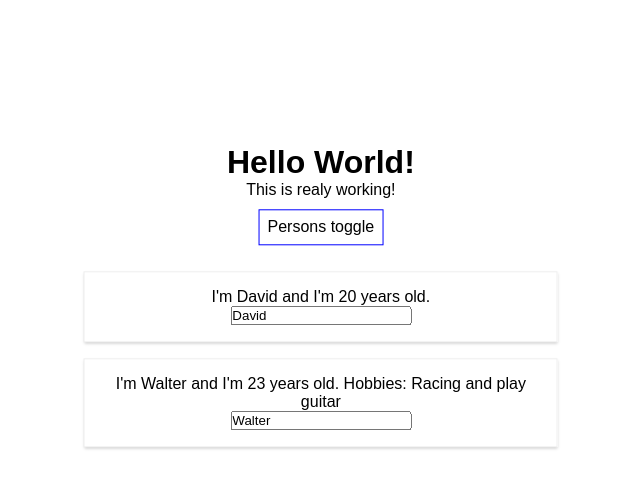
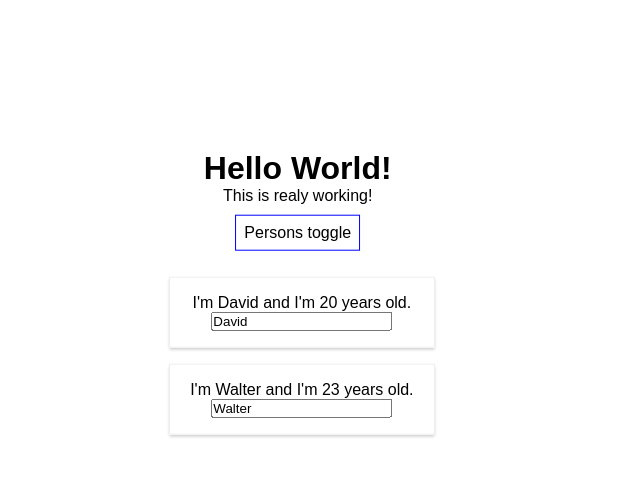
Before and after one commit to SottoMayor/ReactJs, a React (Create React App) app: page / in a window 1280 px wide. Both pictures are taken after a click on the button "Persons toggle". Shown: the top 488 px of the page, without its empty margins (240-880 px from the left). Built offline with nearby package versions, Linux system fonts and the light colour scheme.

Commit message:
outputing lists

```diff
--- a/src/App.js
+++ b/src/App.js
@@ -42,13 +42,15 @@ const app = props => {
     let persons = null;
 
     if (showPersons.showPersons){
-      persons = (
+      persons =
+      (
         <div>
 
-          <Person change={changeNameHandler}
-          name={personsState.persons[0].name} age={personsState.persons[0].age}/>
-          <Person
-          name={personsState.persons[1].name} age={personsState.persons[1].age}>Hobbies: Racing and play guitar</Person>
+          {
+            personsState.persons.map( person => {
+              return < Person name={person.name} age={person.age} />
+            })
+          }
 
         </div>
       )
```
